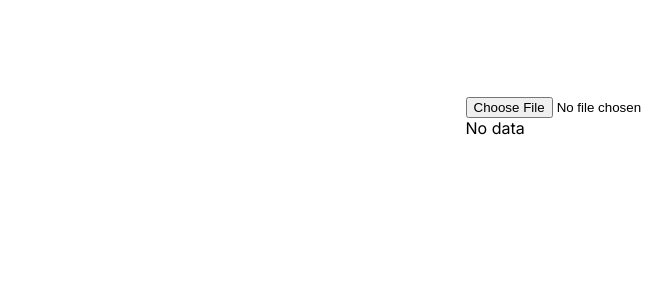
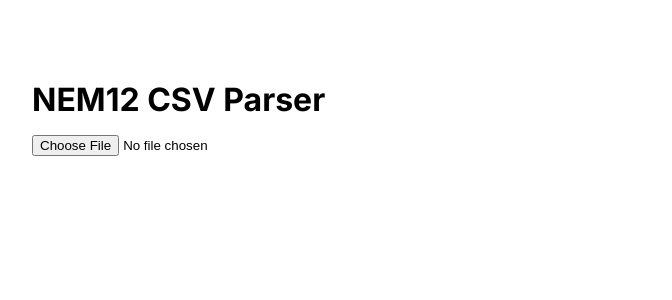
Before and after one commit to vamonke/nem12, a Next.js app: page / in a window 1280 px wide. Shown: the top 300 px of the page, without its empty margins (48-720 px from the left). Built offline with nearby package versions, Linux system fonts and the light colour scheme.

Commit message:
Update page styling and file handling in Nem12 CSV Parser

```diff
--- a/src/app/globals.css
+++ b/src/app/globals.css
@@ -1,11 +1,9 @@
 * {
   box-sizing: border-box;
-  padding: 0;
   margin: 0;
 }
 
 html,
 body {
   max-width: 100vw;
-  overflow-x: hidden;
 }
--- a/src/app/page.module.css
+++ b/src/app/page.module.css
@@ -2,7 +2,34 @@
   display: flex;
   flex-direction: column;
   justify-content: space-between;
-  align-items: center;
-  padding: 6rem;
-  min-height: 100vh;
+  padding: 5rem;
+  height: 100vh;
 }
+
+.section {
+  display: flex;
+  flex-grow: 1;
+  flex-direction: column;
+  width: 100%;
+}
+
+.textarea {
+  color: #333;
+  font-size: 1.125rem;
+  flex-grow: 1;
+  overflow-y: scroll;
+  border: 1px solid #333;
+  padding: 1rem;
+  box-sizing: border-box;
+}
+
+.input {
+  padding: 2rem 0;
+}
+
+.actions {
+  display: flex;
+  justify-content: flex-start;
+  padding: 1rem 0;
+  column-gap: 1rem;
+}
--- a/src/app/page.tsx
+++ b/src/app/page.tsx
@@ -28,23 +28,50 @@ export default function Home() {
     if (file) {
       try {
         const parsedData = await parseCSV(file);
-        console.log(parsedData);
         setStatements(parsedData);
       } catch (error) {
         console.error("Error parsing CSV file:", error);
       }
+    } else {
+      console.log("No file selected");
     }
   };
 
+  const output = statements?.join("\n");
+
   return (
     <main className={styles.main}>
-      <section>
-        <div>
-          <input type="file" onChange={handleFileUpload} />
+      <h1>NEM12 CSV Parser</h1>
+      <section className={styles.section}>
+        <div className={styles.actions}>
+          {output ? (
+            <button onClick={() => setStatements(null)}>Clear</button>
+          ) : (
+            <input type="file" onChange={handleFileUpload} />
+          )}
+          {output && ( // copy to clipboard
+            <button
+              onClick={() => {
+                navigator.clipboard.writeText(output);
+              }}
+              className={styles.copy}
+            >
+              Copy to Clipboard
+            </button>
+          )}
+          {output && (
+            <a
+              href={`data:text/plain;charset=utf-8,${encodeURIComponent(
+                output
+              )}`}
+              download="output.sql"
+              className={styles.download}
+            >
+              Download SQL
+            </a>
+          )}
         </div>
-        <div>
-          {statements ? <pre>{statements.join("\n\r")}</pre> : <p>No data</p>}
-        </div>
+        {output && <textarea className={styles.textarea} value={output} />}
       </section>
     </main>
   );
```
